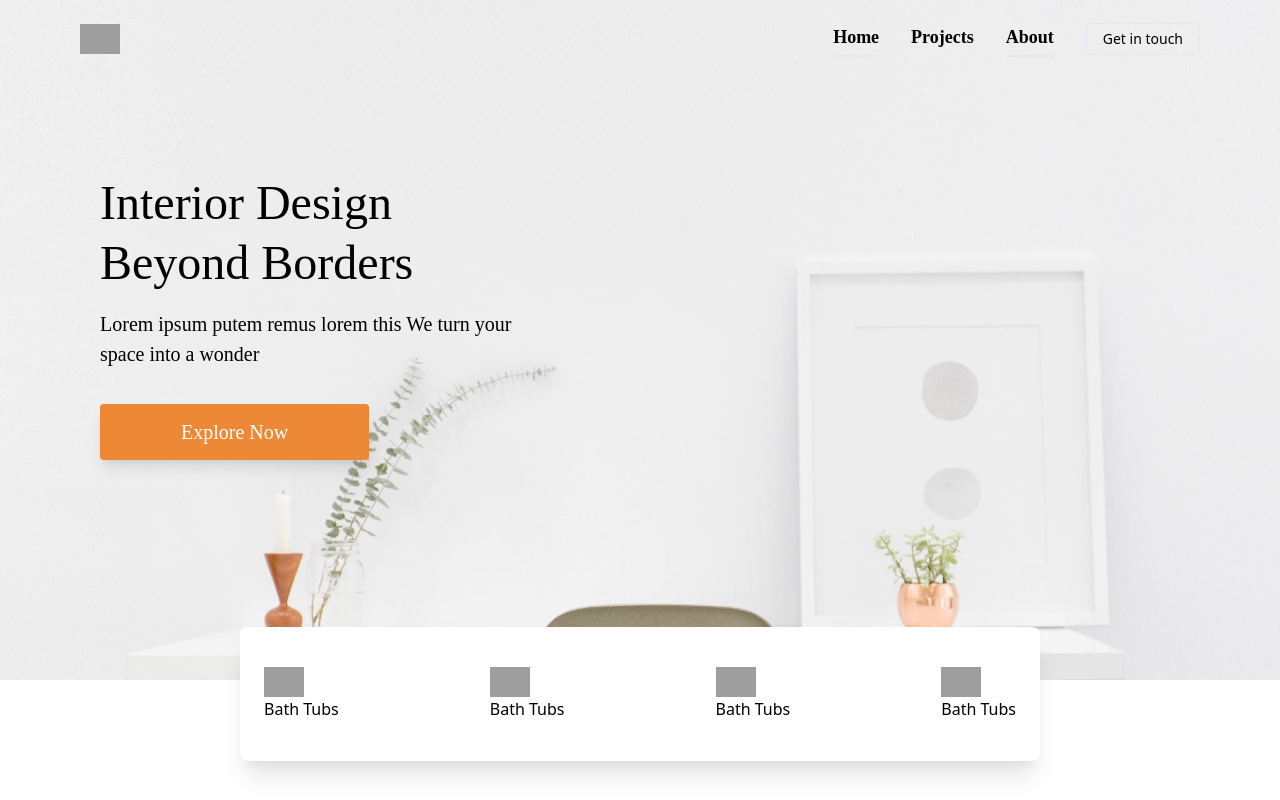
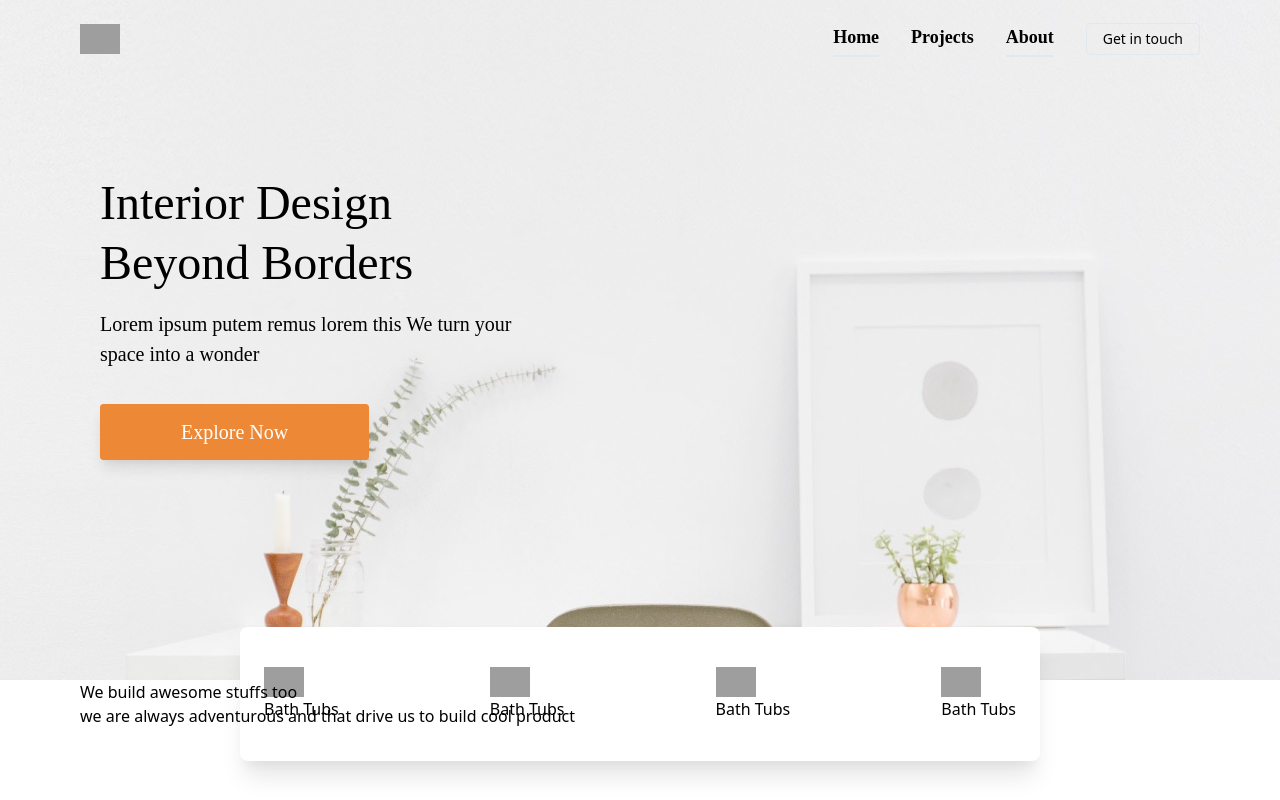
Before and after one commit to devPinheiro/cribsandspaces, a React app: page / in a window 1280 px wide. Built offline with nearby package versions, Linux system fonts and the light colour scheme; grey boxes are pictures that could not be loaded; the HTML template or start-up script is replaced by a standard one.

Commit message:
landing page

```diff
--- a/src/client/pages/Home/index.js
+++ b/src/client/pages/Home/index.js
@@ -6,6 +6,12 @@ export default class Home extends Component {
     return (
       <div>
         <Hero />
+        <div className="blog section w-full max-w-screen-xl relative mx-auto px-6  sm:pr-20 sm:pl-20">
+          <div className="border-gray-800 ">
+              <h4>We build awesome stuffs too</h4>
+              <p>we are always adventurous and that drive us to build cool product</p>
+          </div>
+        </div>
       </div>
     )
   }
```
